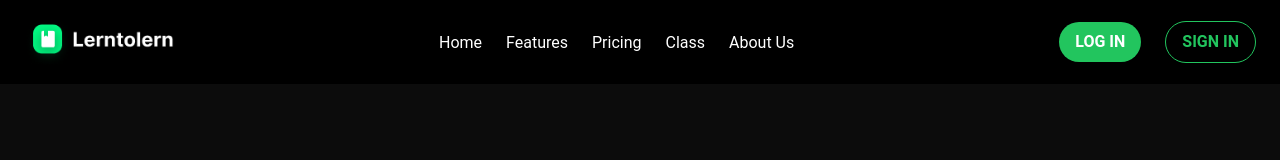
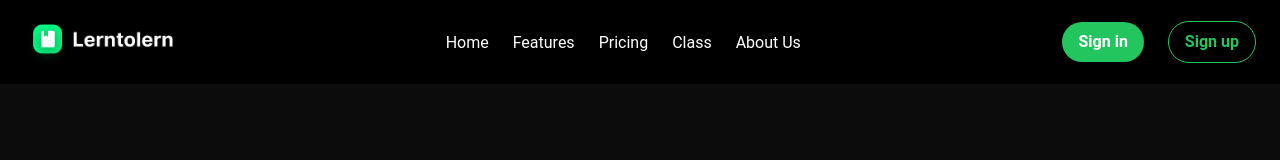
Before and after one commit to gabrielts212/MicrosoftAuthPage, a Next.js app: page / in a window 1280 px wide. Shown: the top 160 px of the page. Built offline with nearby package versions, Linux system fonts and the light colour scheme; what @azure/msal-react would draw is missing.

Commit message:
ajustes text 👍

```diff
--- a/src/components/header/header.js
+++ b/src/components/header/header.js
@@ -93,18 +93,18 @@ const Header = () => {
           </Link>
         </nav>
         <div
-          className={`lg:flex lg:items-center lg:space-x-4 ${
-            isOpen ? "block" : "hidden"
-          } w-full lg:w-auto mt-4 lg:mt-0`}
-        >
+  className={`lg:flex lg:items-center lg:space-x-4 ${
+    isOpen ? "block" : "hidden"
+  } w-full lg:w-auto mt-4 lg:mt-0 ml-[-10px]`}
+>
           <Link href="/loginpage" passHref>
             <button className="block lg:inline-block bg-green-500 hover:bg-green-600 text-white font-bold py-2 px-4 rounded-full mb-3 lg:mb-0 lg:mr-2  hover:scale-105 transition-transform duration-300 ease-in-out">
-              LOG IN
+            Sign in
             </button>
           </Link>
           <Link href="/registerpage" passHref>
             <button className="block lg:inline-block border border-green-500 text-green-500 hover:text-green-400 hover:border-green-400 font-bold py-2 px-4 rounded-full hover:scale-105 transition-transform duration-300 ease-in-out">
-              SIGN IN
+               Sign up
             </button>
           </Link>
         </div>
```
